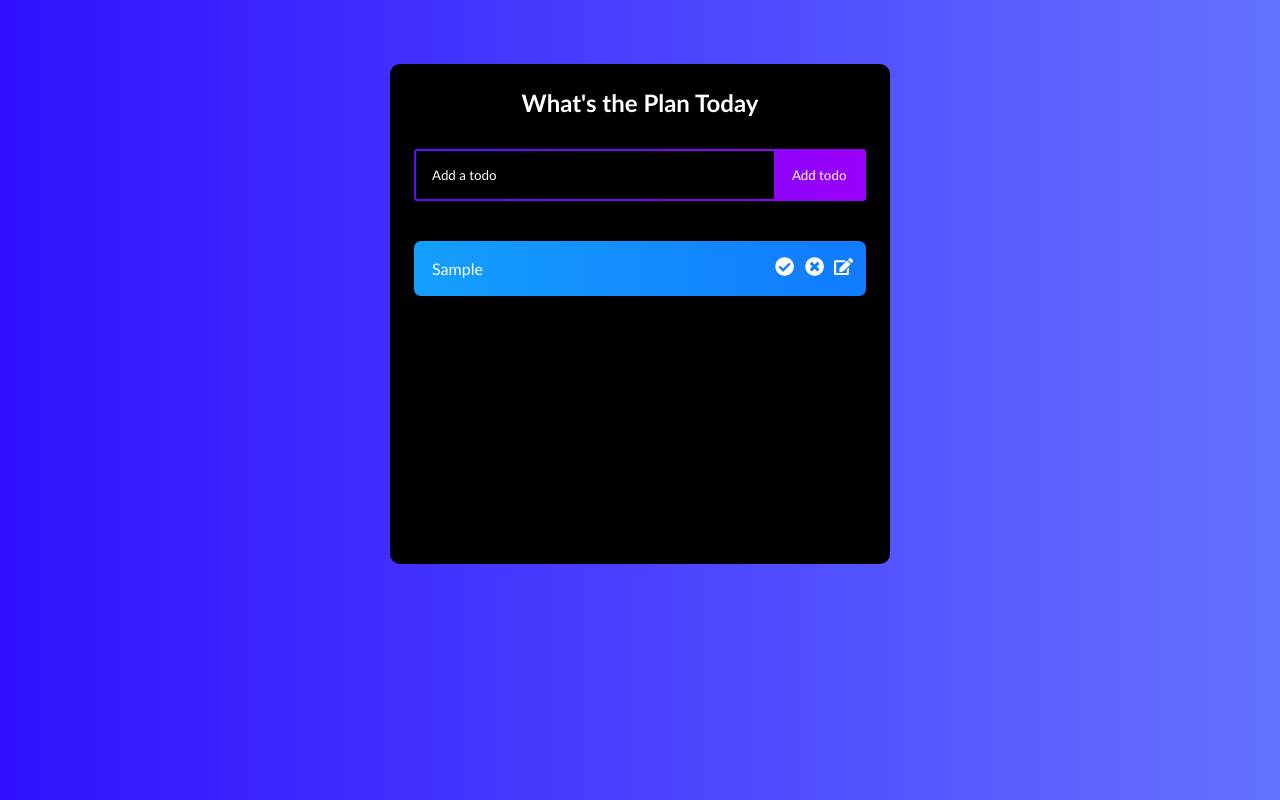
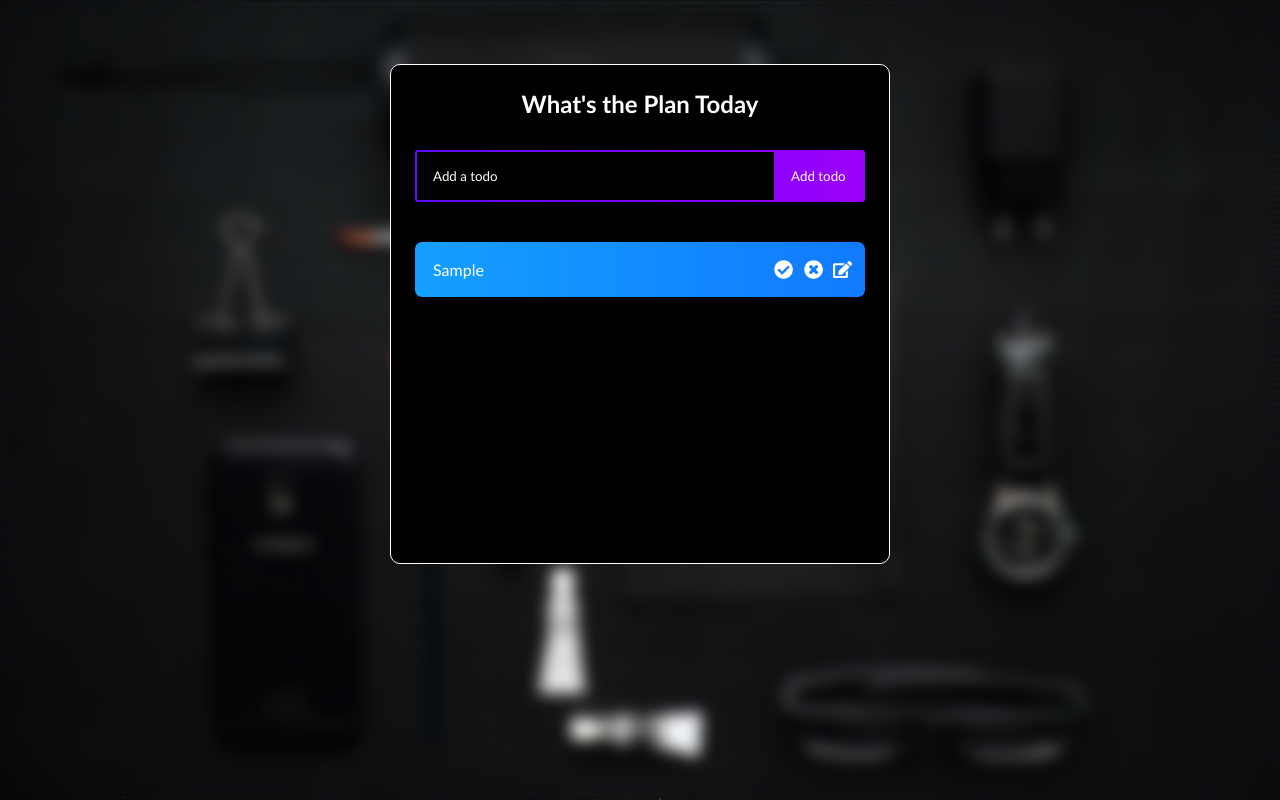
Before and after one commit to Pappyjay23/todo-list, a React (Create React App) app: page / in a window 1280 px wide. Both pictures are taken after typing "Sample" into the empty fields and a click on the button "Add todo". Built offline with nearby package versions, Linux system fonts and the light colour scheme.

Commit message:
Added new background and some styling

```diff
--- a/src/App.css
+++ b/src/App.css
@@ -2,16 +2,21 @@
 	box-sizing: border-box;
 	margin: 0;
 	padding: 0;
-	font-family: "Trebuchet MS", "Lucida Sans Unicode", "Lucida Grande",
+	font-family: "Poppins","Trebuchet MS", "Lucida Sans Unicode", "Lucida Grande",
 		"Lucida Sans", Arial, sans-serif;
 }
 
 body {
-	background: linear-gradient(
+	/* background: linear-gradient(
 		90deg,
 		rgba(48, 16, 255, 1) 0%,
 		rgba(100, 115, 255, 1) 100%
-	);
+	); */
+	background: url(images/bg.jpg);
+	background-position: center;
+	background-size: cover;
+	backdrop-filter: blur(8px);
+	height: 100vh;
 }
 
 .todo-app {
@@ -29,6 +34,7 @@ body {
 	width: 500px;
 	margin: 4rem auto;
 	border-radius: 10px;
+	border: 1px solid #fff;
 	padding: 1.5rem;
 }
 
@@ -89,7 +95,7 @@ body {
 	width: 100%;
 	display: flex;
 	justify-content: space-between;
-	align-items: center;
+	align-items: flex-start;
 	padding: 0.5rem;
 	border-radius: 7px;
 	margin: 8px 0;
@@ -158,6 +164,10 @@ body {
 	width: 80%;
 }
 
+.icon-group{
+	padding-top: 10px;
+}
+
 @media screen and (max-width: 768px) {
 	.todo-container {
 		margin: 1rem auto;
@@ -181,9 +191,18 @@ body {
   .edit-input {
     font-size: 85%;
     padding: 8px 10px;
-    color: #fff;
     width: 80%;
   }
+  .todo-form button {
+	font-size: 75%;
+}
+}
+@media screen and (max-width: 375px) {
+	.todo-container h1 {
+		font-size: 130%;
+		text-align: center;
+		margin-bottom: 2rem;
+	}
 }
 
 @media screen and (max-width: 315px) {
--- a/src/components/Todo.js
+++ b/src/components/Todo.js
@@ -73,7 +73,7 @@ function Todo({ todos, todo, setTodos }) {
 			) : (
 				<>
 					<p>{todo.text}</p>
-					<div>
+					<div className="icon-group">
 						<button onClick={completeTodo} type='submit'>
 							<span className='icon'>
 								<FaCheckCircle />
```
Also changed, not shown: src/images/bg.jpg (added).
